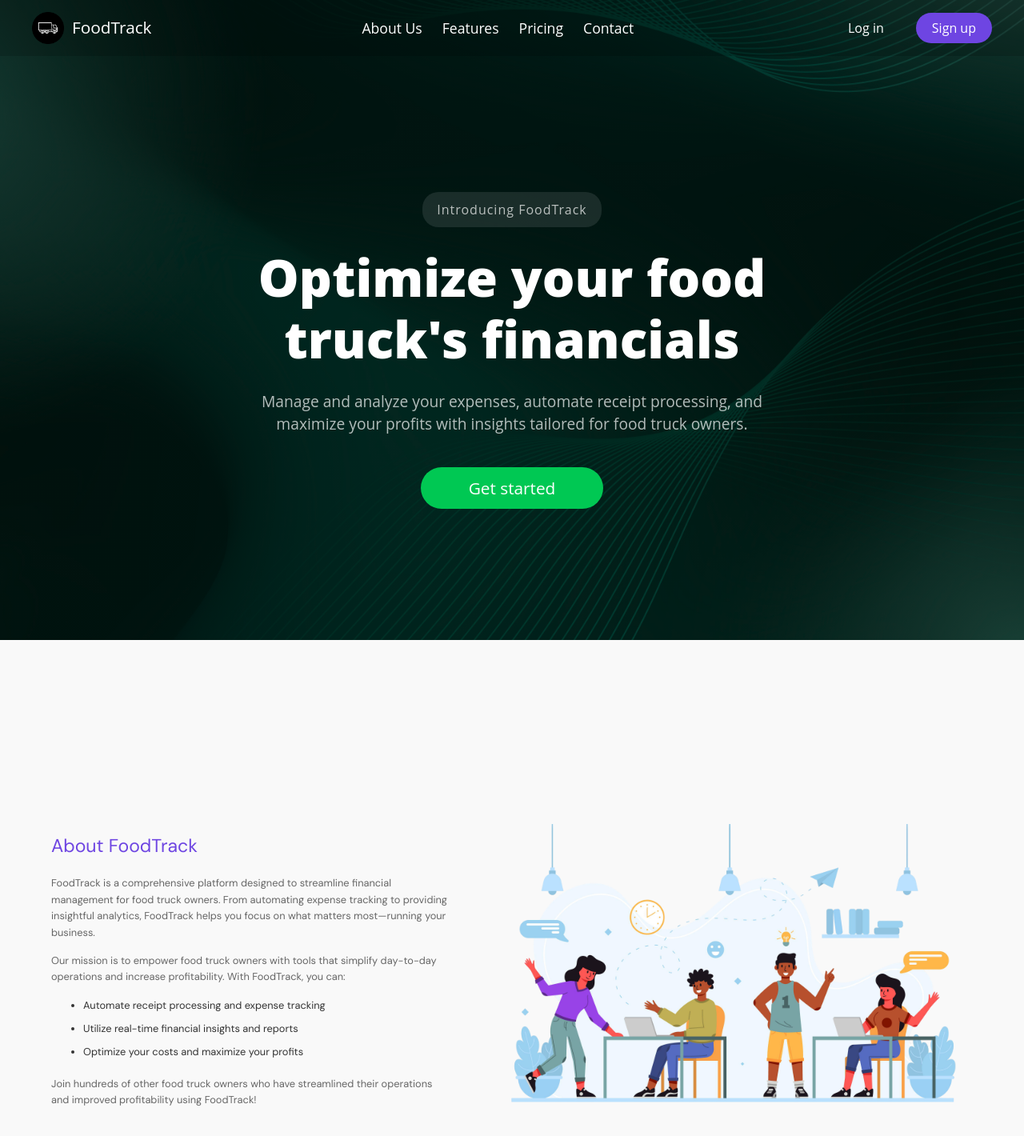
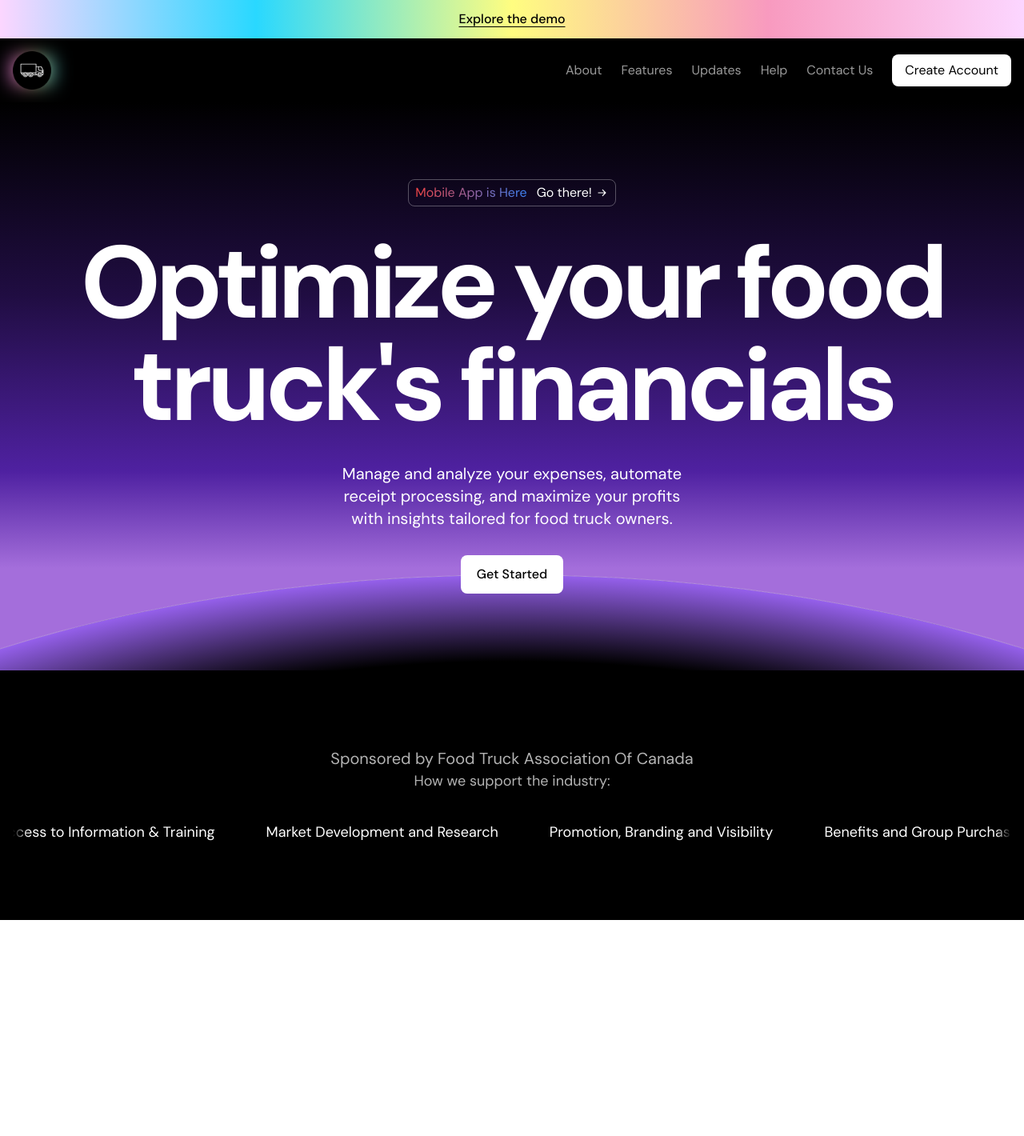
Before and after one commit to hsing127/FoodTruck-Financial-Platform, a Next.js app in the folder FoodTruck Financial React WebApp/: page / in a window 1280 px wide. Shown: the top 1420 px of the page at 80% size. After the commit the page ends 1150 px from the top, so only its background shows below. Built offline with nearby package versions, Linux system fonts and the light colour scheme.

Commit message:
Landing Page Re-Creation
Recreated Landing page for better design

```diff
--- a/FoodTruck Financial React WebApp/src/app/page.tsx
+++ b/FoodTruck Financial React WebApp/src/app/page.tsx
@@ -1,12 +1,20 @@
 // pages/index.tsx
 import React from 'react';
-import LandingPage from '../components/landingPage/LandingPage';
+import { Banner } from '@/components/landingPage/Banner';
+import { Navbar } from '@/components/landingPage/Navbar';
+import { Hero } from '@/components/landingPage/Hero';
+import { LogoTicker } from '@/components/landingPage/LogoTicker';
+import { Features } from '@/components/landingPage/Features';
 
 const Home: React.FC = () => {
   return (
-    <div>
-      <LandingPage />
-    </div>
+    <>
+      <Banner />
+      <Navbar />
+      <Hero />
+      <LogoTicker />
+      <Features />
+    </>
   );
 };
 
--- a/FoodTruck Financial React WebApp/src/components/landingPage/Banner.tsx
+++ b/FoodTruck Financial React WebApp/src/components/landingPage/Banner.tsx
@@ -1,3 +1,10 @@
 export const Banner = () => {
-  return null;
+  return (
+    <div className="py-3 text-center bg-[linear-gradient(to_right,#FCD6FF,#29D8FF,#FFFD80,#F89ABF,#FCD6FF)]">
+      <div className="container">
+        <a href="#" className="underline underline-offset-4 font-medium">Explore the demo</a>
+      </div>
+    </div>
+
+  );
 };
--- a/FoodTruck Financial React WebApp/src/components/landingPage/Hero.tsx
+++ b/FoodTruck Financial React WebApp/src/components/landingPage/Hero.tsx
@@ -1,3 +1,35 @@
+import ArrowWIcon from '../../assets/icons/arrow-w.svg'
+import Link from 'next/link'; // Using Next.js Link instead of react-router-dom
+
 export const Hero = () => {
-  return null;
+  return (
+    <div className="bg-black text-white bg-[linear-gradient(to_bottom,#000,#200D42_34%,#4F21A1_65%,#A46EDB_82%)] py-[72px] sm:py-24 relative overflow-clip">
+      <div className="absolute h-[375px] w-[750px] sm:w-[1536px] sm:h-[768px] lg:w-[2400px] lg:h-[1200px] rounded-[100%] bg-black left-1/2 -translate-x-1/2 border border-[#B48CDE] bg-[radial-gradient(closest-side,#000_82%,#9560EB)] top-[calc(100%-96px)] sm:top-[calc(100%-120px)]"></div>
+      <div className="container relative">
+
+        <div className="flex items-center justify-center">
+          <a href="#" className="inline-flex gap-3 border py-1 px-2 rounded-lg border-white/30">
+            <span className="bg-gradient-to-r from-red-500 to-blue-500 text-transparent bg-clip-text [-webkit-background-clip:text]">Mobile App is Here</span>
+            <span className="inline-flex items-center gap-1">
+              <span>Go there!</span>
+              <ArrowWIcon />
+            </span>
+          </a>
+        </div>
+        <div className="flex justify-center">
+          <h1 className="text-7xl sm:text-9xl font-bold tracking-tighter text-center mt-8 inline-flex">Optimize your food <br /> truck&apos;s financials</h1>
+        </div>
+        <div className="flex justify-center">
+          <p className="text-center text-xl mt-8 max-w-md">
+            Manage and analyze your expenses, automate receipt processing, and maximize your profits with insights tailored for food truck owners.
+          </p>
+        </div>
+        <div className="flex justify-center mt-8">
+          <Link href="/login">
+            <button className="bg-white text-black py-3 px-5 rounded-lg font-medium">Get Started</button>
+          </Link>
+        </div>
+      </div>
+    </div>
+  );
 };
--- a/FoodTruck Financial React WebApp/src/components/landingPage/LogoTicker.tsx
+++ b/FoodTruck Financial React WebApp/src/components/landingPage/LogoTicker.tsx
@@ -1,19 +1,30 @@
-import acmeLogo from "../assets/images/acme.png";
-import quantumLogo from "../assets/images/quantum.png";
-import echoLogo from "../assets/images/echo.png";
-import celestialLogo from "../assets/images/celestial.png";
-import pulseLogo from "../assets/images/pulse.png";
-import apexLogo from "../assets/images/apex.png";
+"use client"; // This directive ensures this component is a Client Component
 
-const images = [
-  { src: acmeLogo, alt: "Acme Logo" },
-  { src: quantumLogo, alt: "Quantum Logo" },
-  { src: echoLogo, alt: "Echo Logo" },
-  { src: celestialLogo, alt: "Celestial Logo" },
-  { src: pulseLogo, alt: "Pulse Logo" },
-  { src: apexLogo, alt: "Apex Logo" },
+const texts = [
+  "A Common Voice to Government",
+  "Access to Information & Training",
+  "Market Development and Research",
+  "Promotion, Branding and Visibility",
+  "Benefits and Group Purchasing",
+  "Networking & News You Can Use"
 ];
 
 export const LogoTicker = () => {
-  return null;
+  return (
+    <div className="bg-black text-white py-[72px] sm:py-24">
+      <div className="container">
+        <h2 className="text-xl text-center text-white/70">Sponsored by Food Truck Association Of Canada</h2>
+        <h2 className="text-lg text-center text-white/70">How we support the industry:</h2>
+        <div className="overflow-hidden mt-9 before:content-[''] after:content-[''] before:absolute after:absolute before:h-full after:h-full before:w-5 after:w-5 relative after:right-0 before:left-0 before:top-0 after:top-0 before:bg-[linear-gradient(to_right,#000,rgb(0,0,0,0))] after:bg-[linear-gradient(to_left,#000,rgb(0,0,0,0))]">
+          <div className="flex gap-16 justify-center">
+            {texts.map((text, index) => (
+              <div key={index} className="flex-none text-center">
+                <p className="text-lg">{text}</p>
+              </div>
+            ))}
+          </div>
+        </div>
+      </div>
+    </div>
+  )
 };
--- a/FoodTruck Financial React WebApp/src/components/landingPage/Navbar.tsx
+++ b/FoodTruck Financial React WebApp/src/components/landingPage/Navbar.tsx
@@ -1,3 +1,33 @@
+import Image from "next/image";
+import Logo from '../../assets/Logo.png'
+import MenuIcon from "../../assets/icons/menu.svg"
+import Link from 'next/link'; // Using Next.js Link instead of react-router-dom
+
 export const Navbar = () => {
-  return null;
+  return (
+    <div className="bg-black">
+      <div className="px-4">
+        <div className="py-4 flex items-center justify-between">
+          <div className="relative">
+            <div className="absolute w-full top-2 bottom-2 bg-[linear-gradient(to_right,#F87BFF,#FB92CF,#FFDD98,#C2F0B1,#2FD8FE)] blur-md"></div>
+            <Image src={Logo} alt="FoodTruck Logo" className="h-12 w-12 relative" />
+          </div>
+          <div className="border border-white border-opacity-30 h-10 w-10 inline-flex justify-center items-center rounded-lg sm:hidden">
+            <MenuIcon className="text-white" />
+          </div>
+          <nav className="flex gap-6 items-center hidden sm:flex">
+            <a href="#" className="text-opacity-60 text-white hover:text-opacity-100 transition">About</a>
+            <a href="#" className="text-opacity-60 text-white hover:text-opacity-100 transition">Features</a>
+            <a href="#" className="text-opacity-60 text-white hover:text-opacity-100 transition">Updates</a>
+            <a href="#" className="text-opacity-60 text-white hover:text-opacity-100 transition">Help</a>
+            <a href="#" className="text-opacity-60 text-white hover:text-opacity-100 transition">Contact Us</a>
+            <Link href="/signup">
+              <button className="bg-white py-2 px-4 rounded-lg">Create Account</button>
+            </Link>
+          </nav>
+        </div>
+      </div>
+    </div>
+
+  )
 };
```
Also changed, not shown: 2 other files (tests, documents, lock files or other folders).
